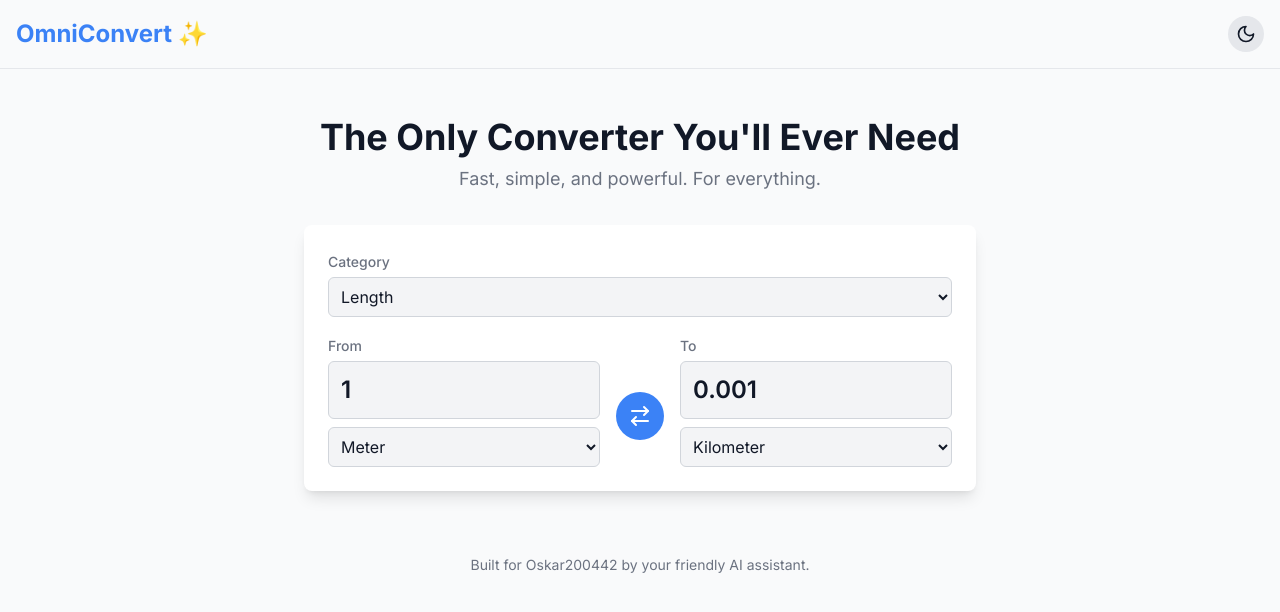
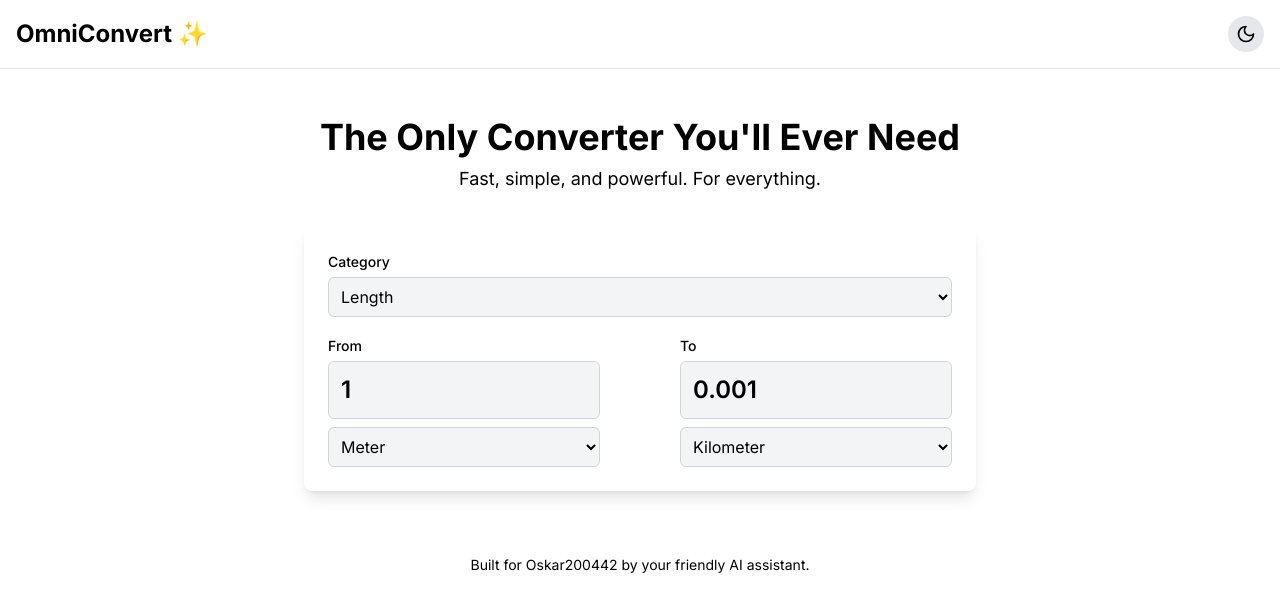
Before and after one commit to Oscar200442/OmniConvert, a Next.js app: page / in a window 1280 px wide. Shown: the top 612 px of the page. Built offline with nearby package versions, Linux system fonts and the light colour scheme.

Commit message:
Update tailwind.config.js

```diff
--- a/tailwind.config.js
+++ b/tailwind.config.js
@@ -9,20 +9,31 @@ module.exports = {
   theme: {
     extend: {
       colors: {
-        light: {
-          background: '#f9fafb',
-          foreground: '#111827',
-          card: '#ffffff',
-          primary: '#3b82f6',
-          secondary: '#6b7280',
+        // Define a custom palette for gradients and UI elements
+        primary: {
+          light: '#6366f1', // Indigo for light mode primary (buttons, focus)
+          dark: '#a78bfa',  // Purple-blue for dark mode primary
         },
-        dark: {
-          background: '#111827',
-          foreground: '#f9fafb',
-          card: '#1f2937',
-          primary: '#60a5fa',
-          secondary: '#9ca3af',
+        secondary: {
+          light: '#6b7280', // Gray for secondary text/borders
+          dark: '#9ca3af',
         },
+        accent: {
+          light: '#c084fc', // Light purple for accents
+          dark: '#e879f9',  // Vibrant pink-purple for dark mode accents
+        },
+        background: {
+          light: '#f8fafc', // Very light blue-gray
+          dark: '#0f172a',  // Deep dark blue
+        },
+        card: {
+          light: '#ffffff', // White card
+          dark: '#1e293b',  // Dark blue-gray card
+        },
+        input: {
+          light: '#f1f5f9', // Lighter input background
+          dark: '#334155', // Darker input background
+        }
       },
     },
   },
```
